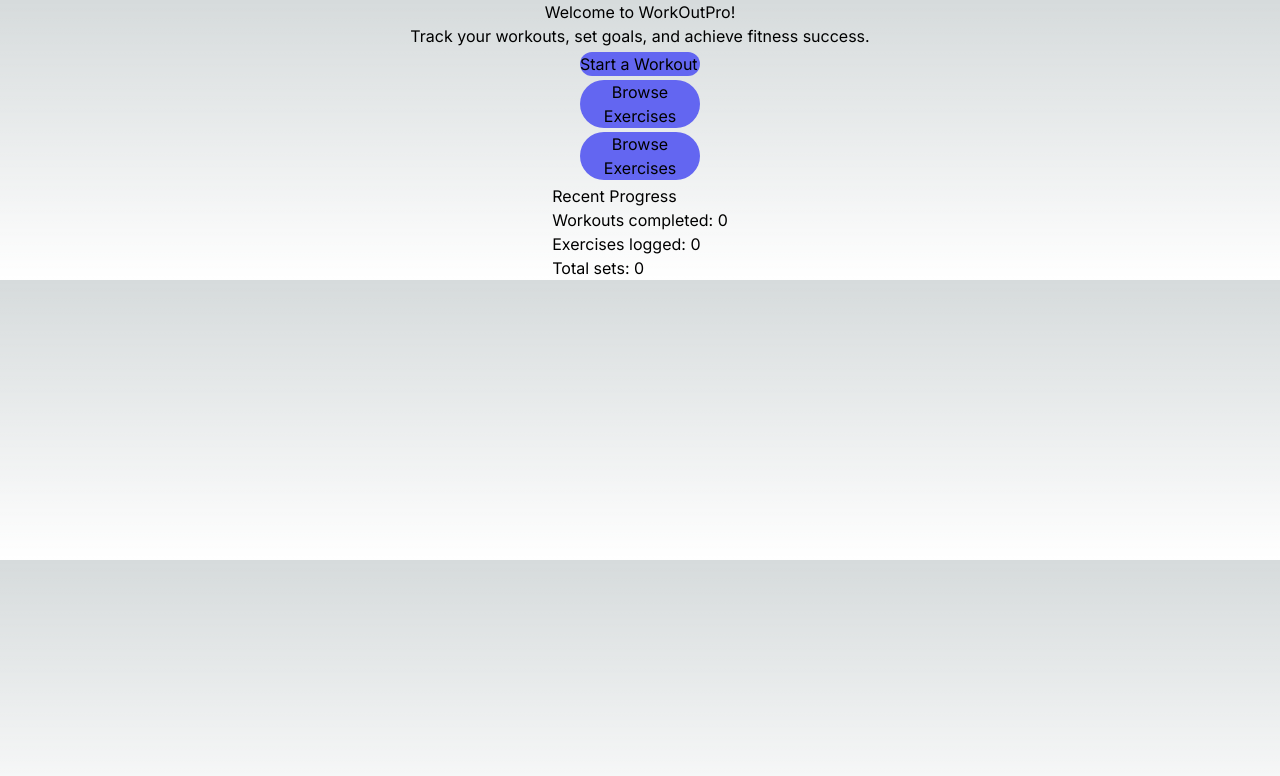
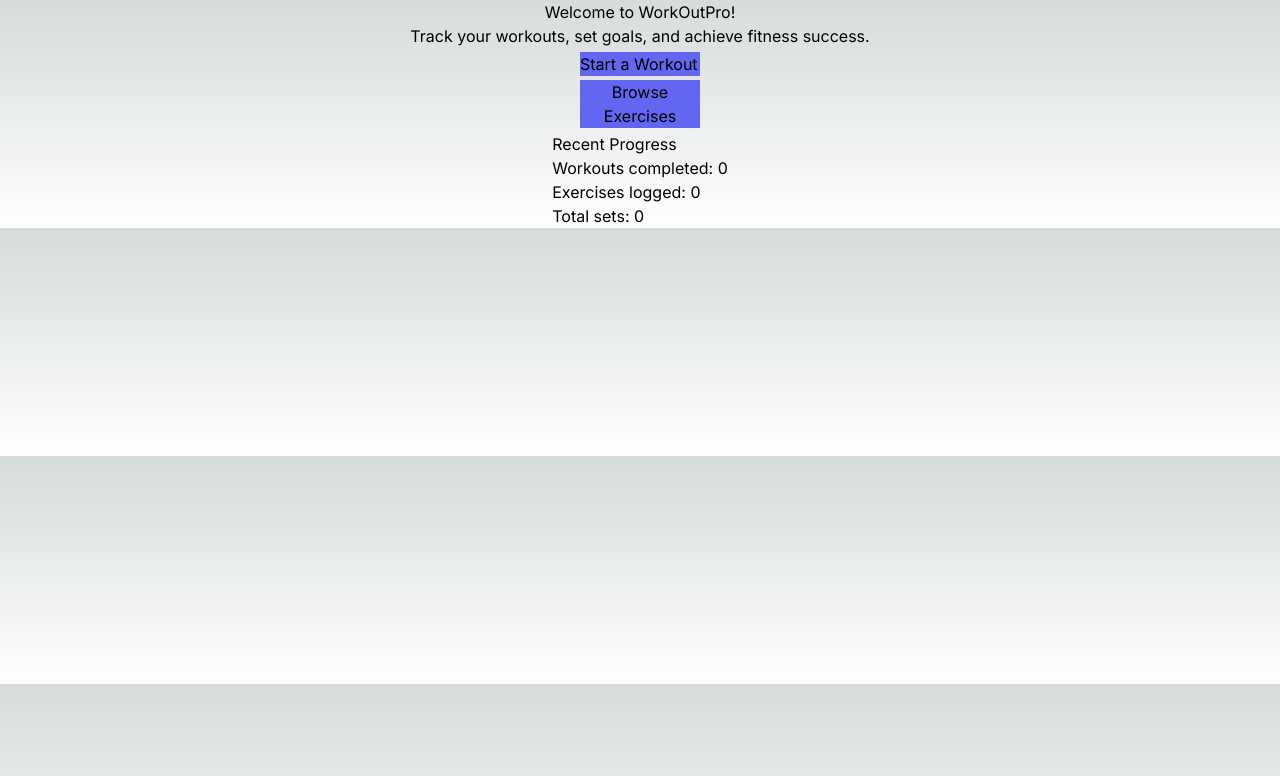
Before and after one commit to Kitteshwar/stronk, a Next.js app: page / in a window 1280 px wide. Shown: the top 776 px of the page. Built offline with nearby package versions, Linux system fonts and the light colour scheme.

Commit message:
made some changes to main page

```diff
--- a/src/app/page.tsx
+++ b/src/app/page.tsx
@@ -15,11 +15,7 @@ const HomePage: React.FC<HomePageProps> = () => {
 
         <SimpleButton content='Start a Workout ' address='/startWorkout'/>
         <SimpleButton content='Browse Exercises ' address='/exerciseLibrary'/>
-        <div className=" flex-auto m-1 max-w-64 bg-indigo-500 rounded-full">
-        <Link  href="/exerciseLibrary">
-          <button className="">Browse Exercises</button>
-        </Link>
-        </div>
+
       </div>
       <div className="statsPreview ">
         <h3>Recent Progress</h3>
--- a/src/app/pages/SimpleButton.tsx
+++ b/src/app/pages/SimpleButton.tsx
@@ -8,7 +8,7 @@ interface ButtonProps {
   }
 function Button({ content ,address}:ButtonProps){
     return(
-        <div className=" max-w-64 m-1 flex-auto bg-indigo-500 rounded-full">
+        <div className=" max-w-64 m-1 flex-auto bg-indigo-500 ">
         <Link href={address}>
             {/* /startWorkout */}
           <button className=''>{content}</button>
```
